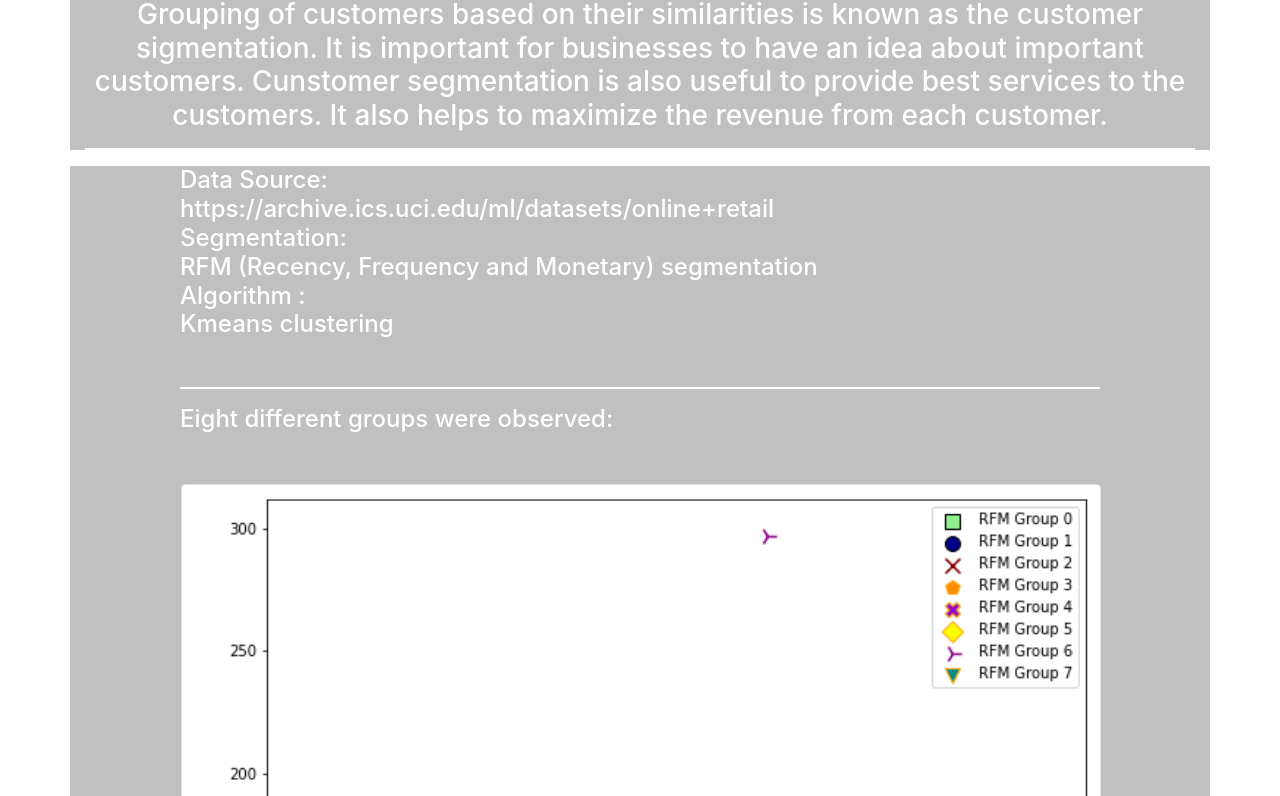
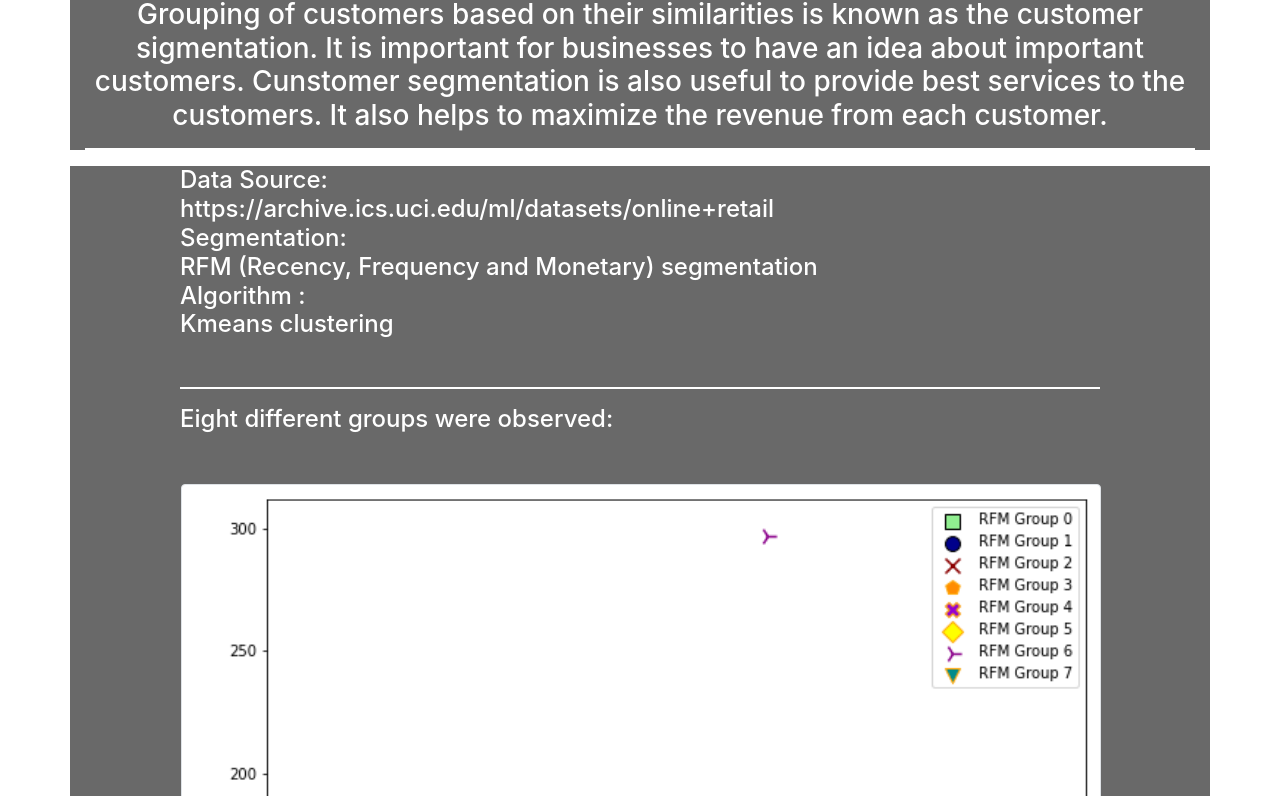
Before and after one commit to lumindak/Customer-Sigmantation, a plain HTML site: page index.html in a window 1280 px wide. Shown: the part 82-878 px from the top of the page. Drawn offline with nearby package versions, Linux system fonts and the light colour scheme.

Commit message:
Update style.css

```diff
--- a/style.css
+++ b/style.css
@@ -6,7 +6,7 @@ body {
 }
 
 .container {
-    background-color: rgba(192, 192, 192, 1.0);
+    background-color: rgba(105, 105, 105, 1.0);
     vertical-align: auto;
     text-align: center;
 }
```
